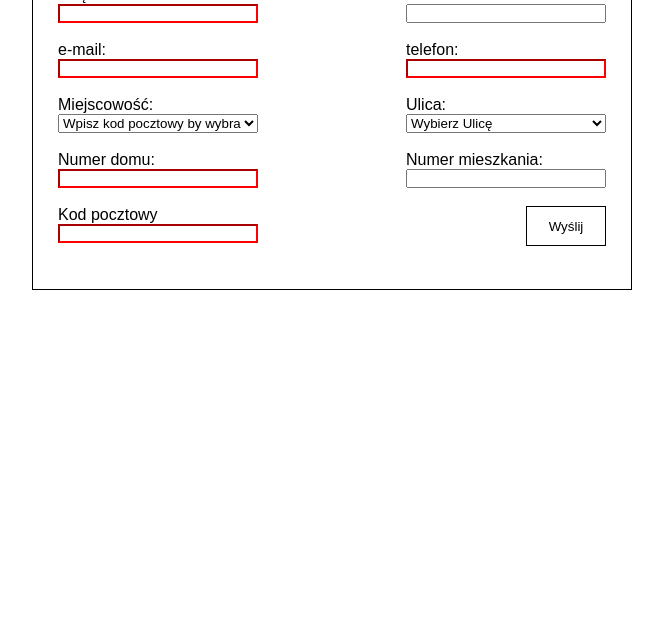
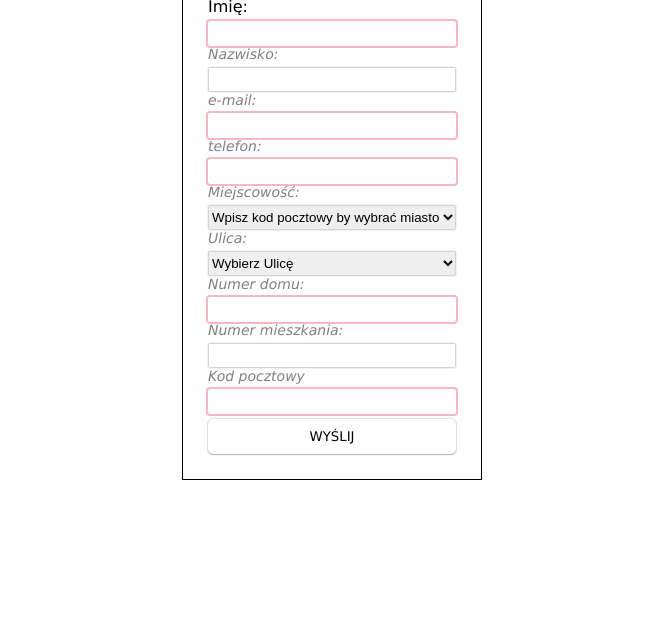
Before and after one commit to greg2012201/registrationForm, a plain HTML site: page index.html in a window 1280 px wide. Shown: the part 260-890 px from the top of the page, without its empty margins (308-971 px from the left). Before the commit the page ends 800 px from the top, so only its background shows below. Drawn offline with nearby package versions, Linux system fonts and the light colour scheme; a script that the page names is missing.

Commit message:
Rebuild style.

```diff
--- a/style.css
+++ b/style.css
@@ -5,38 +5,82 @@
     box-sizing: border-box;
 }
 body{
-    font-family:sans-serif;
+    font-family:Verdana, sans-serif;
 }
+
+
+/* STYLE */
+
 .title {
     margin-bottom: 15px;
     width: 100%;
-    text-align: center
+    font-size: 28px;
+    text-align: center;
+    font-weight:400;
 
 }
 .form {
     display: flex;
+    flex-direction: column;
     padding: 25px;
     flex-wrap: wrap;
     margin: 150px auto;
-    width: 600px;
-    height: 400px;
+    width: 300px;
+ min-height: 580px;
     justify-content: space-between;
     border: 1px solid black;
 }
 .form-field {
     display: flex;
     flex-direction: column;
-    width: 200px;
+
+
+}
+.form-field--group {
+    display: flex;
+   justify-content: space-between;
+
+}
+.form-field--group>.form-field>* {
+    width: 120px;
+
+}
+label{
+    font-style: italic;
+    font-size: 14px;
+    color:gray;
+}
+
+input:invalid, .invalid {
+
+    box-shadow: rgba(220,20,60, 0.3) 0px 0px 0px 2px;
+}
+input:focus, select:focus, .submit-button {
+
+    outline:none;
+    box-shadow: rgba(3, 102, 214, 0.3) 0px 0px 0px 2px;
+}
+input, select {
+    height: 25px;
+    margin-top:5px;
+    border:none;
+    box-shadow: rgba(0, 0, 0, 0.05) 0px 0px 0px 1px, rgb(209, 213, 219) 0px 0px 0px 1px inset;
+    border-radius:2px;
+
 }
 
 .submit-button{
-    height:40px;
-    width: 80px;
+    margin-top:5px;
+    height:35px;
     background-color:white;
-    border: 1px solid black;
+    border: none;
     cursor: pointer;
+    text-transform: uppercase;
+    box-shadow: rgba(9, 30, 66, 0.25) 0px 1px 1px, rgba(9, 30, 66, 0.13) 0px 0px 1px 1px;
+    border-radius: 5px;
+    font-family:Verdana, sans-serif;
+
 }
-
-input:invalid, .invalid {
-    border-color: red;
+.submit-button:hover, .submit-button:focus{
+    box-shadow: rgba(9, 30, 66, 0.25) 0px 4px 8px -2px, rgba(9, 30, 66, 0.08) 0px 0px 0px 1px;
 }
```
